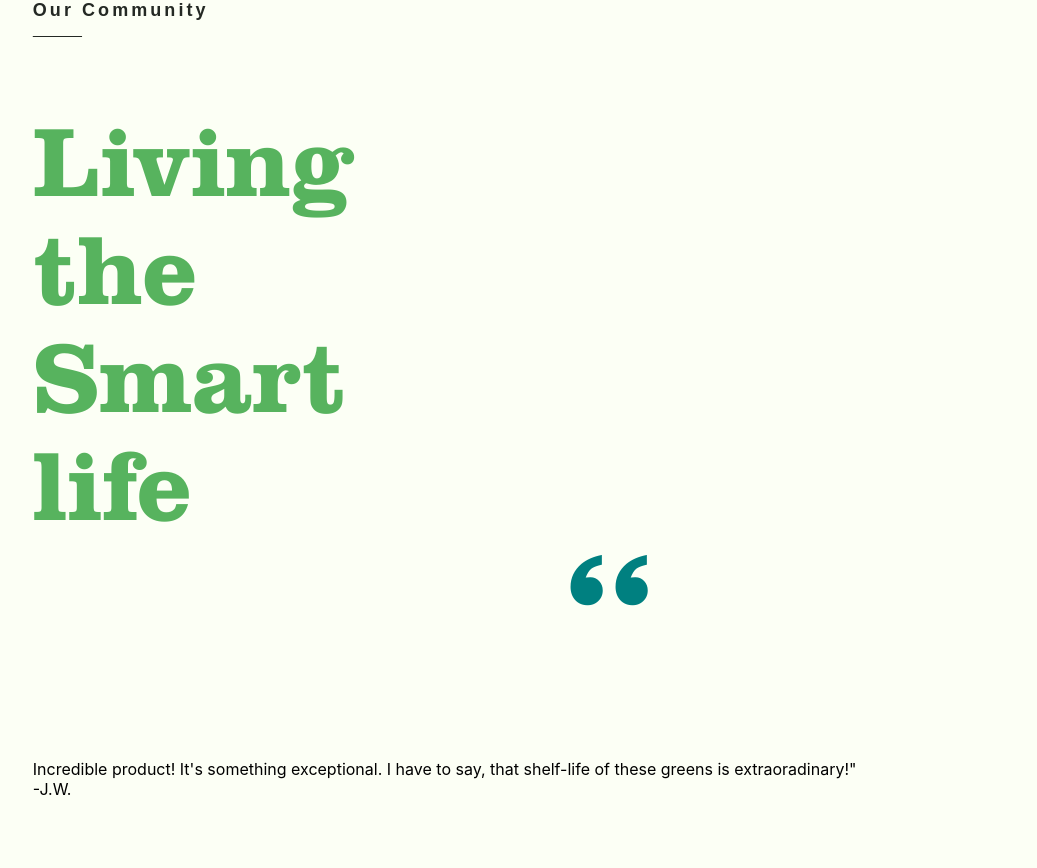
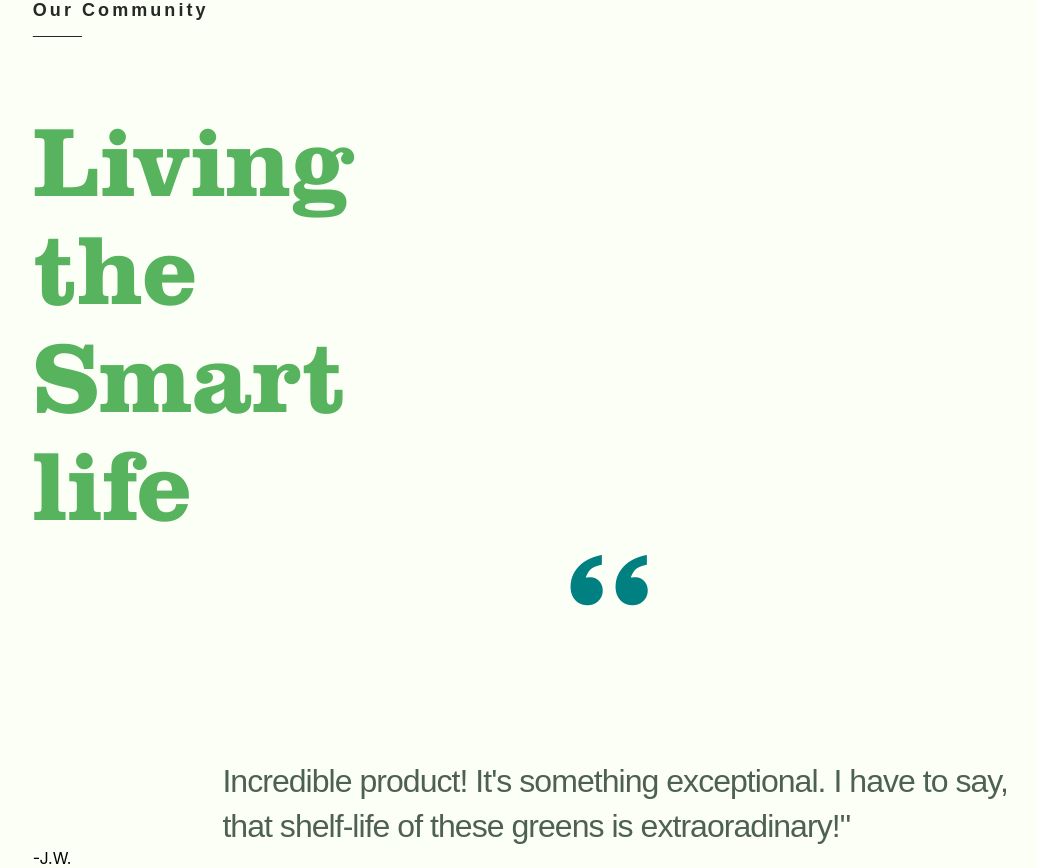
Before and after one commit to JuanTValdez/smart_acres, a React (Create React App) app: page / in a window 1280 px wide. Shown: the whole page, without its empty margins (76-1113 px from the left). Before the commit the page ends 800 px from the top, so only its background shows below. Built offline with nearby package versions, Linux system fonts and the light colour scheme.

Commit message:
start styling endorsement txt

```diff
--- a/src/components/OurCommunity.js
+++ b/src/components/OurCommunity.js
@@ -10,7 +10,7 @@ export default function OurCommunity() {
 			<p className='smart-life'>Living the Smart life</p>
 			<div className='quote-container'>
 				<div className='quote'>,,</div>
-				<p>
+				<p className="endorsement-txt">
 					Incredible product! It's something exceptional. I have to say, that
 					shelf-life of these greens is extraoradinary!"
 				</p>
--- a/src/styles/OurCommunity.css
+++ b/src/styles/OurCommunity.css
@@ -37,6 +37,15 @@
 	rotate: 180deg;
 	line-height: 1.29;
 	letter-spacing: -4.35px;
-	text-align: center;
 	color: var(--blue-green);
 }
+
+.endorsement-txt {
+	width: 792px;
+	margin: 0 auto;
+	font-family: 'Work-sans', sans-serif;
+	font-size: 2rem;
+	line-height: 1.38;
+	letter-spacing: -0.96px;
+	color: var(--gunmetal);
+}
```
